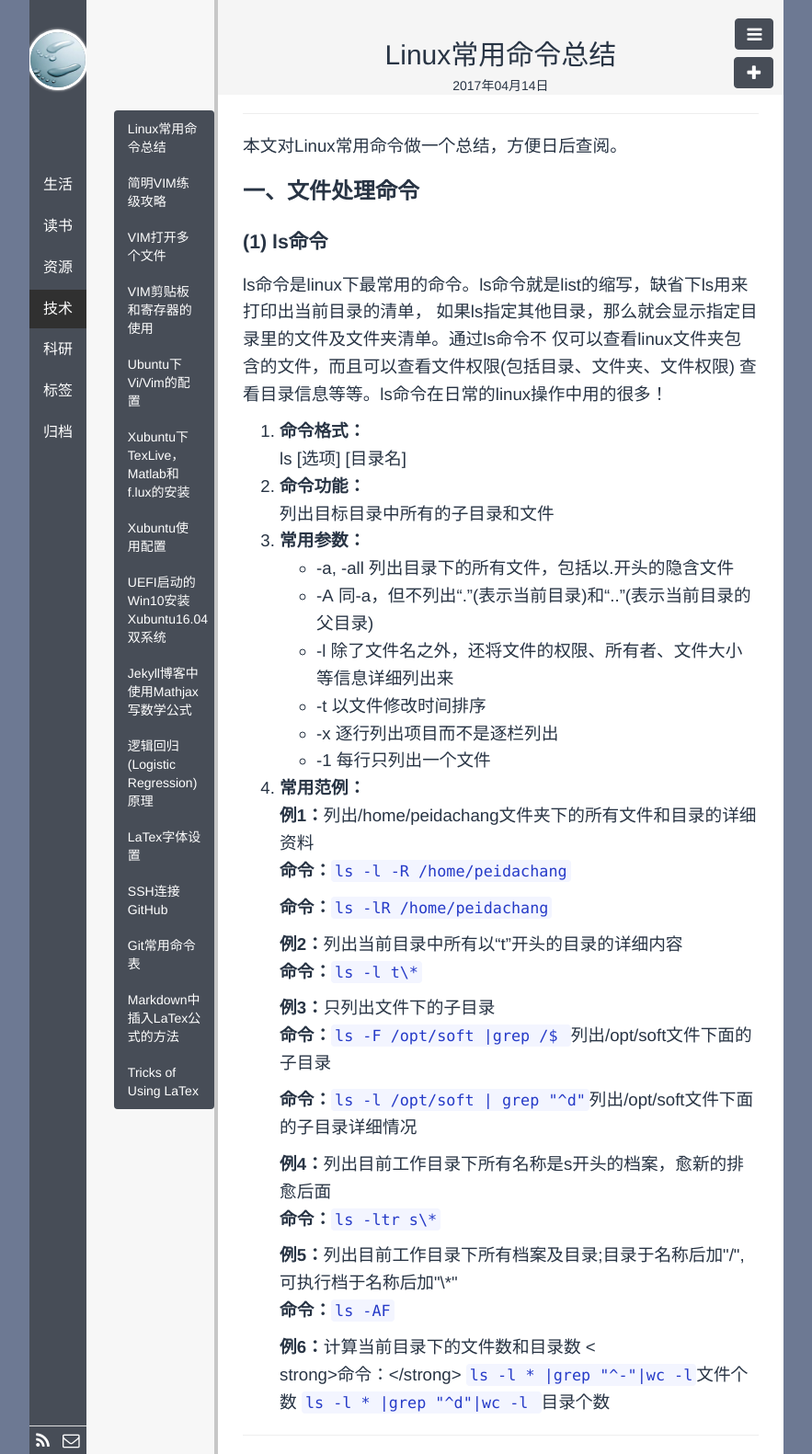
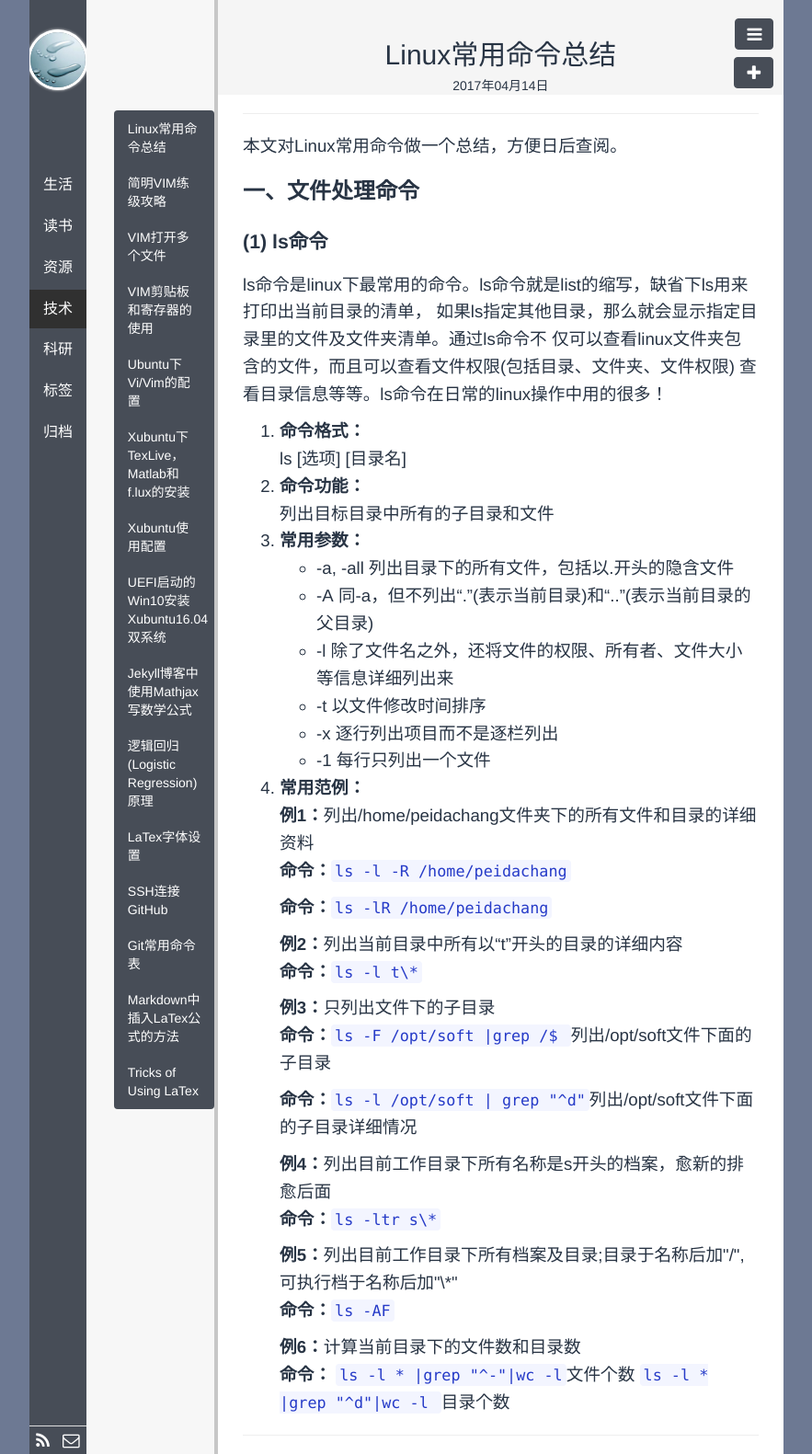
Before and after one commit to polyHong/polyHong.github.io, a Jekyll site: the page built from _posts/tech/2017-04-14-linux-command-list.md, in a window 1280 px wide. Shown: the whole page at 92% size, without its empty margins (198-1081 px from the left). Built offline with Jekyll 4.4.1, drawn with Linux system fonts in a browser that asks for light colours; Markdown is read by kramdown in place of the engine named in the settings; comment, search, counter and statistics services are not loaded.

Commit message:
update linux-command

```diff
--- a/_posts/tech/2017-04-14-linux-command-list.md
+++ b/_posts/tech/2017-04-14-linux-command-list.md
@@ -49,7 +49,7 @@ ls&nbsp;[选项]&nbsp;[目录名]
 <strong>例5：</strong>列出目前工作目录下所有档案及目录;目录于名称后加"/", 可执行档于名称后加"\*"
 <p><strong>命令：</strong><code>ls -AF</code></p>
 <strong>例6：</strong>计算当前目录下的文件数和目录数
-<<p>strong>命令：</strong>
+<p><strong>命令：</strong>
 <code>ls -l * |grep "^-"|wc -l</code>文件个数
 <code>ls -l * |grep "^d"|wc -l </code>目录个数
 </p>
```
Also changed, not shown: 1 other file.
